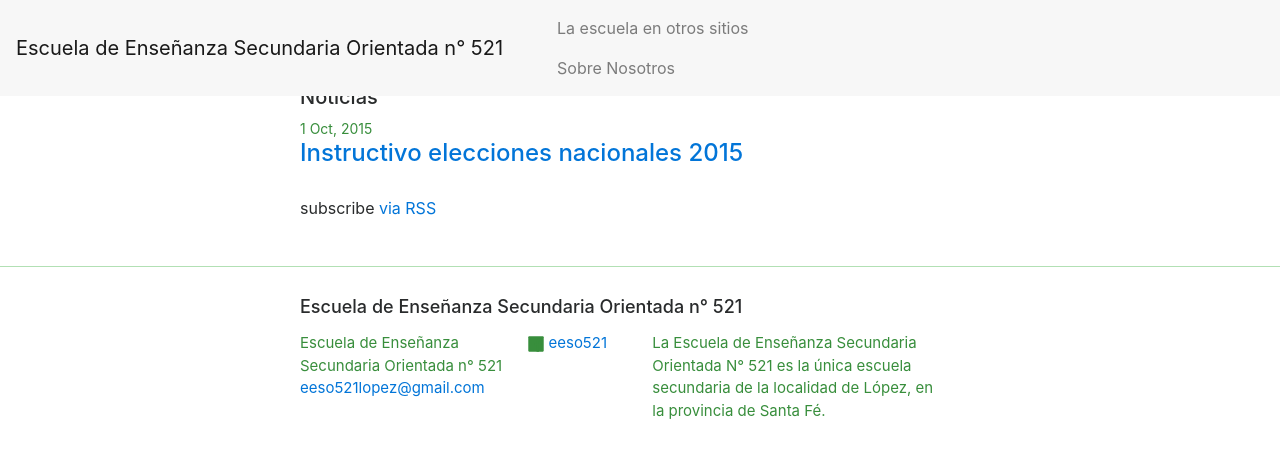
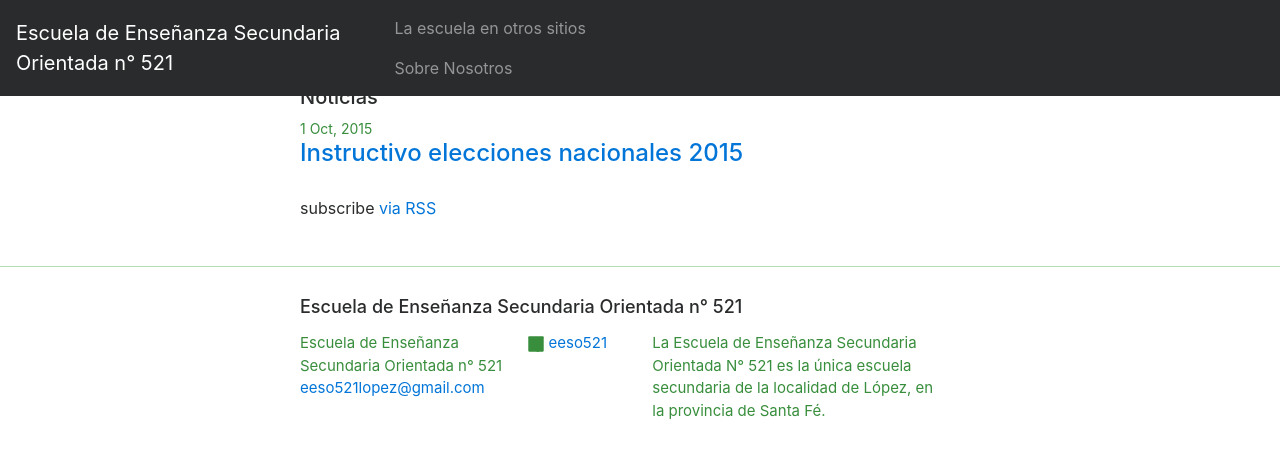
Before and after one commit to juanblas09/eeso521, a Jekyll site: the page built from index.html, in a window 1280 px wide. Shown: the top 458 px of the page. Built offline with Jekyll 4.4.1, drawn with Linux system fonts in a browser that asks for light colours; nearby versions of some CDN libraries.

Commit message:
Update header.html

```diff
--- a/_includes/header.html
+++ b/_includes/header.html
@@ -1,10 +1,10 @@
 <header class="site-header">
 
-  <nav class="navbar navbar-toggleable-md navbar-light fixed-top bg-faded">
+  <nav class="navbar navbar-toggleable-md navbar-inverse fixed-top bg-inverse">
     <button class="navbar-toggler navbar-toggler-right" type="button" data-toggle="collapse" data-target="#navbarSupportedContent" aria-controls="navbarSupportedContent" aria-expanded="false" aria-label="Toggle navigation">
       <span class="navbar-toggler-icon"></span>
     </button>
-    <a class="navbar-brand" href="{{ site.baseurl }}/">{{ site.title }}</a>
+    <a class="navbar-brand" href="{{ site.baseurl }}/">Escuela de Enseñanza Secundaria<br/>Orientada n° 521</a>
     <div class="collapse navbar-collapse" id="navbarSupportedContent">
       <ul class="navbar-nav mr-auto">
         <li class="nav-item">
```
